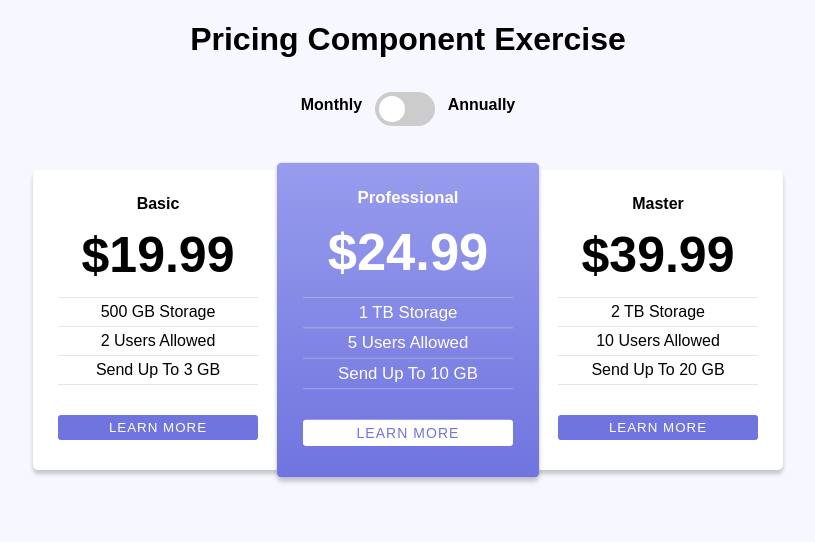
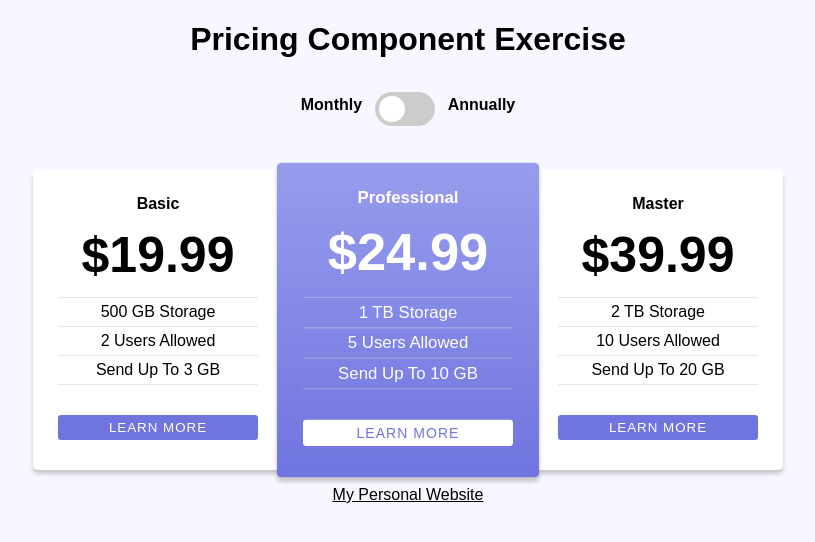
Before and after one commit to V-Wong/Pricing-Component, a React (Create React App) app in the folder frontend/: page / in a window 1280 px wide. Shown: the top 542 px of the page, without its empty margins (232-1047 px from the left). Built offline with nearby package versions, Linux system fonts and the light colour scheme.

Commit message:
ADd footer

```diff
--- a/frontend/src/App.tsx
+++ b/frontend/src/App.tsx
@@ -49,6 +49,7 @@ export default class App extends React.Component<any, any> {
           <p style={{marginLeft: "1vw"}}>Annually</p>
         </div>
         <PricingCardList plans={samplePlans} annualPricing={this.state.annualPricing}/>
+        <footer><a href="https://vwong.dev">My Personal Website</a></footer>
       </>
     );
   }
--- a/frontend/src/app.css
+++ b/frontend/src/app.css
@@ -59,3 +59,15 @@ input:checked + .slider:before {
   -ms-transform: translateX(26px);
   transform: translateX(26px);
 }
+footer {
+  display: flex;
+  width: 100%;
+  height: 50px;
+  text-align: center;
+  margin: auto;
+  justify-content: center;
+  align-items: center;
+}
+footer a {
+  color: black;
+}
--- a/frontend/src/app.scss
+++ b/frontend/src/app.scss
@@ -78,3 +78,17 @@ input:checked + .slider:before {
     -ms-transform: translateX(26px);
     transform: translateX(26px);
 }
+
+footer {
+    display: flex;
+    width: 100%;
+    height: 50px;
+    text-align: center;
+    margin: auto;
+    justify-content: center;
+    align-items: center;
+
+    a {
+        color: black;
+    }
+}
--- a/frontend/src/components/pricing-card.css
+++ b/frontend/src/components/pricing-card.css
@@ -73,7 +73,7 @@
   flex-direction: row;
 }
 @media (max-width: 800px) {
-  .pricing-card {
+  .pricing-card + .pricing-card {
     margin-top: 3vh;
   }
   .pricing-card-list {
--- a/frontend/src/components/pricing-card.scss
+++ b/frontend/src/components/pricing-card.scss
@@ -94,7 +94,7 @@ $darker-blue: #464BD6;
 }
 
 @media (max-width: 800px) {
-    .pricing-card {
+    .pricing-card + .pricing-card{
         margin-top: 3vh;
     }
 
```
